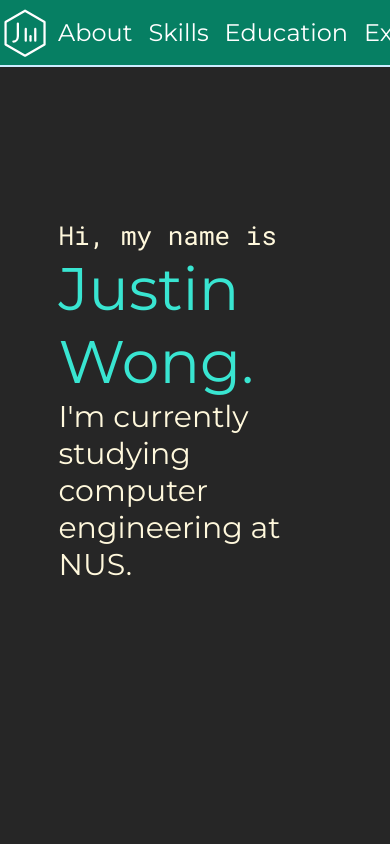
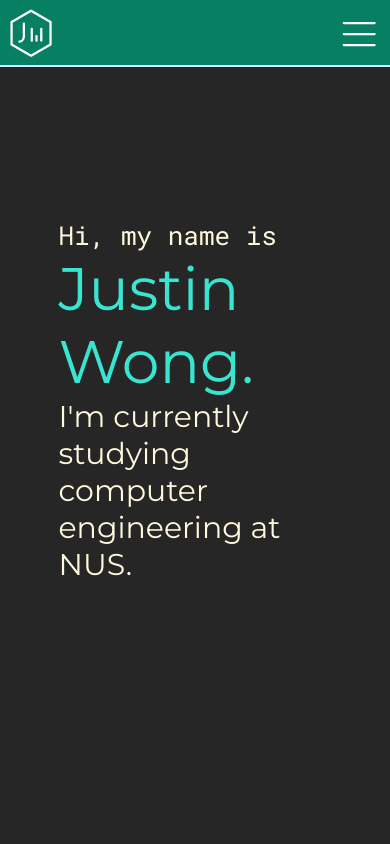
Before and after one commit to justinfidelis/justinfidelis.github.io, a React (Create React App) app in the folder portfolio/: page / in a window 390 px wide. Shown: the top 844 px of the page. Built offline with nearby package versions, Linux system fonts and the light colour scheme.

Commit message:
Add hamburger menu

```diff
--- a/portfolio/src/app.css
+++ b/portfolio/src/app.css
@@ -79,23 +79,29 @@ p {
 }
 
 #header {
-    height: 65px;
+    height: auto;
     position: fixed;
     top: 0;
-    transition: top 0.2s;
+    transition: top 0.3s;
     width: 100%;
     background-color: #067F63;
-    display: flex;
-    justify-content: center;
     border-bottom: #CCECFF;
     border-bottom-width: 2px;
     border-bottom-style: solid;
 }
 
+#header-content-container {
+    height: 65px;
+    width: 100%;
+    border-color: #CCCCCC;
+    border-bottom-style: solid;
+    border-bottom-width: 2px;
+    transition-property: border-bottom-width;
+}
+
 #header-content {
     height: 100%;
-    width: 100%;
-    margin: 0px 10px;
+    padding: 0 6px;
     display: flex;
     justify-content: space-between;
     align-items: center;
@@ -106,24 +112,59 @@ p {
     width: 50px;
 }
 
-#header-list {
+button#nav-logo-outer {
+    height: 50px;
+    width: 50px;
+    padding: 0;
+    border: none;
+    background: none;
+    cursor: pointer;
+}
+
+#nav-logo-inner {
+    height: 100%;
+    width: 100%;
+}
+
+ul#header-list-horizontal {
     list-style-type:none;
     padding: 0;
     margin: 0;
 }
 
-li.header-list-item {
+li#header-list-item-horizontal {
     margin: 0px 8px;
     display: inline;
 }
 
-a.header-list-item {
+#header-list-container {
+    width: 100%;
+    height: auto;
+    background-color:#08A379;
+    overflow: hidden;
+    transition-property: height;
+    transition-duration: 0.5s;
+}
+
+ul#header-list-vertical {
+    list-style-type:none;
+    padding: 0px 12px;
+    margin: 8px 0px;
+    text-align: left;
+}
+
+li#header-list-item-vertical {
+    margin: 6px 0px;
+    font-size: 26px;
+}
+
+a.header-list-item-link {
     font-size: 24px;
     color: white;
     text-decoration: none;
 }
 
-a.header-list-item:hover {
+a.header-list-item-link:hover {
     color: #CCCCCC;
 }
 
@@ -182,7 +223,7 @@ a.header-list-item:hover {
     flex-direction: column;
     justify-content: center;
     align-items: center;
-    padding: 50px 0px 100px 0px;
+    padding: 100px 0px 50px 0px;
 }
 
 .section-text {
--- a/portfolio/src/components/Header.jsx
+++ b/portfolio/src/components/Header.jsx
@@ -1,55 +1,60 @@
 import React, {useState, useEffect} from 'react';
 import MainLogo from './MainLogo';
+import HeaderList from './HeaderList.jsx';
+import NavLogo from './NavLogo.jsx';
 
 const Header = () => {
     const [prevScrollPos, setPrevScrollPos] = useState(0);
     const [visible, setVisible] = useState(true);
 
+    const [horizontal, setHorizontal] = useState(true);
+    const [collapse, setCollapse] = useState(true);
+
     useEffect(() => {
-        let handleScroll = () => {
+        const handleScroll = () => {
             const currentScrollPos = window.pageYOffset;
 
-            setVisible(currentScrollPos < prevScrollPos || currentScrollPos < 10);
+            setVisible(!collapse || (currentScrollPos < prevScrollPos || currentScrollPos < 10));
 
             setPrevScrollPos(currentScrollPos);
+
+            setCollapse(true)
         };
 
         window.addEventListener('scroll', handleScroll);
 
         return () => window.removeEventListener('scroll', handleScroll);
-    }, [prevScrollPos]);
+    }, [collapse, prevScrollPos]);
+
+    useEffect(() => {
+        const handleResize = () => {
+            const windowWidth = window.innerWidth
+            const isChanged = horizontal ? windowWidth < 660 : windowWidth >= 660;
+
+            setHorizontal(windowWidth >= 660);
+            setCollapse(horizontal ? true : isChanged ? true : collapse);
+        };
+
+        window.addEventListener('resize', handleResize);
+        return () => window.removeEventListener('resize', handleResize);
+
+    }, [horizontal, collapse]);
+
+    useEffect(() => {
+        setHorizontal(window.innerWidth >= 660);
+        setCollapse(true);
+    },[]);
 
     return (
     <div id="header" style={{top: visible ? "0" : "-68px"}}>
-        <div id="header-content">
-            <MainLogo />
-            <ul id="header-list">
-                <li className="header-list-item">
-                    <a className="header-list-item" href="#about">
-                        About
-                    </a>
-                </li>
-                <li className="header-list-item">
-                    <a className="header-list-item" href="#skills">
-                        Skills
-                    </a>
-                </li>
-                <li className="header-list-item">
-                    <a className="header-list-item" href="#education">
-                        Education
-                    </a>
-                </li>
-                <li className="header-list-item">
-                    <a className="header-list-item" href="#experience">
-                        Experience
-                    </a>
-                </li>
-                <li className="header-list-item">
-                    <a className="header-list-item" href="#contact">
-                        Contact
-                    </a>
-                </li>
-            </ul>
+        <div id="header-content-container" style={{borderBottomWidth: collapse ? "0px" : "2px", transitionDelay: collapse ? "0.5s" : "0s"}}>
+            <div id="header-content">
+                <MainLogo />
+                {horizontal ? <HeaderList mode="horizontal"/> : <button id="nav-logo-outer" onClick={() => setCollapse(!collapse)}><NavLogo /></button>}
+            </div>
+        </div>
+        <div id="header-list-container" style={{height: collapse ? "0px" : "196px"}}>
+            <HeaderList mode="vertical"/>
         </div>
     </div>
     );
--- /dev/null
+++ b/portfolio/src/components/HeaderList.jsx
@@ -0,0 +1,36 @@
+import React from 'react';
+
+const HeaderList = (props) => {
+
+    return (
+    <ul id={props.mode === "horizontal" ? "header-list-horizontal" : "header-list-vertical"}>
+        <li id={props.mode === "horizontal" ? "header-list-item-horizontal" : "header-list-item-vertical"}>
+            <a className="header-list-item-link" href="#about">
+                About
+            </a>
+        </li>
+        <li id={props.mode === "horizontal" ? "header-list-item-horizontal" : "header-list-item-vertical"}>
+            <a className="header-list-item-link" href="#skills">
+                Skills
+            </a>
+        </li>
+        <li id={props.mode === "horizontal" ? "header-list-item-horizontal" : "header-list-item-vertical"}>
+            <a className="header-list-item-link" href="#education">
+                Education
+            </a>
+        </li>
+        <li id={props.mode === "horizontal" ? "header-list-item-horizontal" : "header-list-item-vertical"}>
+            <a className="header-list-item-link" href="#experience">
+                Experience
+            </a>
+        </li>
+        <li id={props.mode === "horizontal" ? "header-list-item-horizontal" : "header-list-item-vertical"}>
+            <a className="header-list-item-link" href="#contact">
+                Contact
+            </a>
+        </li>
+    </ul>
+    );
+}
+
+export default HeaderList;
--- /dev/null
+++ b/portfolio/src/components/NavLogo.jsx
@@ -0,0 +1,48 @@
+import React, {useState} from 'react';
+
+const NavLogo = () => {
+    const [isHover, setIsHover] = useState(false);
+    return (
+        <div id="nav-logo-inner" onMouseEnter={() => setIsHover(true)} onMouseLeave={() => setIsHover(false)}>
+            <svg height = "50" width = "50">
+                <g transform="matrix(1.1,0,0,1.1,3.2,8.5)">
+                    <path
+                        id="path835"
+                        d="M 5.9999995,6 H 34"
+                        fill="none"
+                        stroke={isHover ? "#CCCCCC" : "#ffffff"}
+                        strokeWidth="2"
+                        strokeLinecap="round"
+                        strokeLinejoin="miter"
+                        strokeMiterlimit="4"
+                        strokeDasharray="none"
+                        strokeOpacity="1" />
+                    <path
+                        d="M 5.9999998,15.999999 H 34"
+                        id="path835-6"
+                        fill="none"
+                        stroke={isHover ? "#CCCCCC" : "#ffffff"}
+                        strokeWidth="2"
+                        strokeLinecap="round"
+                        strokeLinejoin="miter"
+                        strokeMiterlimit="4"
+                        strokeDasharray="none"
+                        strokeOpacity="1" />
+                    <path
+                        d="M 6,26 H 34"
+                        id="path835-8"
+                        fill="none"
+                        stroke={isHover ? "#CCCCCC" : "#ffffff"}
+                        strokeWidth="2"
+                        strokeLinecap="round"
+                        strokeLinejoin="miter"
+                        strokeMiterlimit="4"
+                        strokeDasharray="none"
+                        strokeOpacity="1" />
+                </g>
+            </svg>
+        </div>
+    );
+}
+
+export default NavLogo;
```
Also changed, not shown: 1 other file (tests, documents, lock files or other folders).
